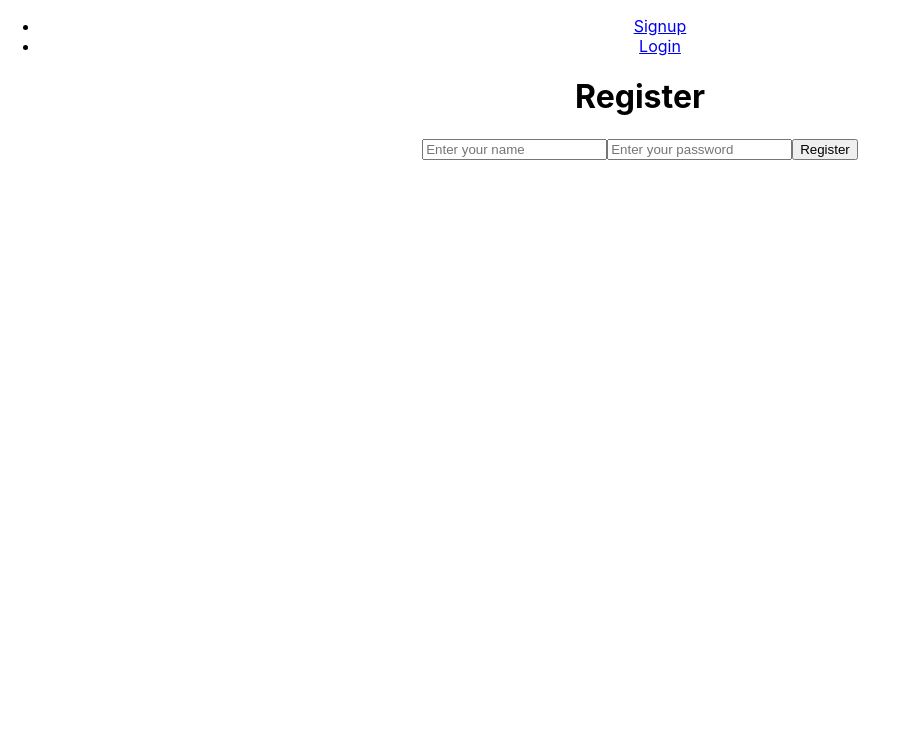
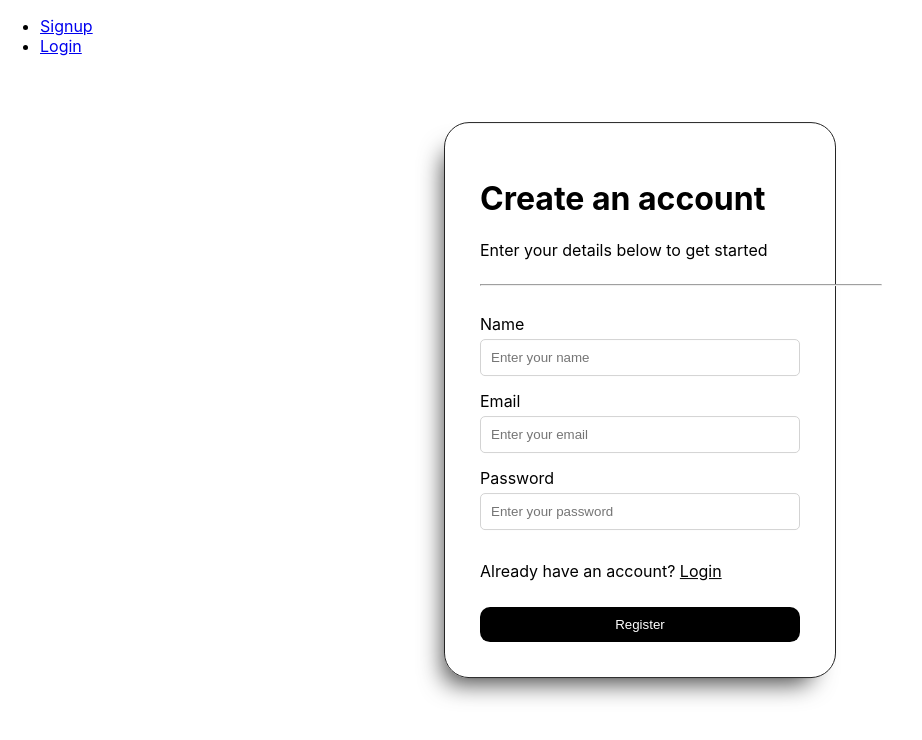
Before and after one commit to V-A-T-S-A-L/coding-platform, a React (Create React App) app in the folder frontend/: page /signup in a window 1280 px wide. Shown: the top 740 px of the page, without its empty margins (0-922 px from the left). Built offline with nearby package versions, Linux system fonts and the light colour scheme.

Commit message:
Signup backend-frontend

```diff
--- a/frontend/src/App.css
+++ b/frontend/src/App.css
@@ -1,10 +1,52 @@
-.App {
-  text-align: center;
-}
-
 .App-logo {
   height: 40vmin;
   pointer-events: none;
+}
+
+.signup-div {
+  display: flex;
+  flex-direction: column;
+  position: absolute;
+  border: 1px groove #242424;
+  left: 50%;
+  top: 50%;
+  transform: translate(-50%, -50%);
+  width: 25%;
+  height: auto;
+  padding: 35px;
+  border-radius: 25px;
+  -webkit-box-shadow: -12px 17px 25px -12px rgba(0,0,0,0.75);
+  -moz-box-shadow: -12px 17px 25px -12px rgba(0,0,0,0.75);
+  box-shadow: -12px 17px 25px -12px rgba(0,0,0,0.75);
+}
+
+.signup-ul {
+  margin: auto;
+  border: 1px solid;
+  margin-left: 0;
+}
+
+.signup-ul li {
+  list-style: none;
+  margin: auto;
+}
+
+.inputBox {
+  padding: 10px;
+  margin-top: 5px;
+  margin-bottom: 15px;
+  border-radius: 5px;
+  border: 1px solid lightgray;
+}
+
+.signup-btn {
+  background-color: #000;
+  border: none;
+  color: white;
+  padding: 10px;
+  margin-top: 10px;
+  border-radius:10px;
+  cursor: pointer;
 }
 
 @media (prefers-reduced-motion: no-preference) {
--- a/frontend/src/components/Login.js
+++ b/frontend/src/components/Login.js
@@ -23,7 +23,7 @@ const Login = () => {
             const response =  await axios.post('http://localhost:5000/login', data);
             if(response.status === 200 || response.status === 201) {
                 localStorage.setItem('user', JSON.stringify(response.data));
-                navigate("/");
+                navigate("/home");
             }
         } catch (error) {
             console.warn(error);
--- a/frontend/src/components/Signup.js
+++ b/frontend/src/components/Signup.js
@@ -1,30 +1,32 @@
 import React, { useState, useEffect } from "react";
-import { useNavigate } from "react-router-dom";
+import { Link, useNavigate } from "react-router-dom";
 import axios from 'axios';
 
 const Signup = () => {
 
     const [name, setName] = useState("");
     const [password, setPassword] = useState("");
+    const [email, setEmail] = useState("");
     const navigate = useNavigate();
     const profilePic = '/uploads/add.png';
 
     useEffect(() => {
         const auth = localStorage.getItem('user');
         if(auth) {
-            navigate('/');
+            navigate('/home');
         }
     })
 
     const collectData = async () => {
 
-        const data = { name, password, profilePic };
+        const data = { name, password, email, profilePic };
+        console.warn(data);
 
         try {
             const response =  await axios.post('http://localhost:5000/signup', data);
             if(response.status === 200 || response.status === 201) {
                 localStorage.setItem('user', JSON.stringify(response.data));
-                navigate("/");
+                navigate("/home");
             }
         } catch (error) {
             console.warn(error);
@@ -35,9 +37,17 @@ const Signup = () => {
     return (
         <div>
             <div className="signup-div">
-                <h1>Register</h1>
+                <label><h1>Create an account</h1></label>
+                <label><p style={{marginTop: "0"}}>Enter your details below to get started</p></label>
+                <hr style={{color:"black", width: "400px"}}></hr>
+                <br></br>
+                <label>Name</label>
                 <input type="text" className="inputBox" value={name} onChange={(e) => setName(e.target.value)} placeholder="Enter your name"></input>
+                <label>Email</label>
+                <input type="text" className="inputBox" value={email} onChange={(e) => setEmail(e.target.value)} placeholder="Enter your email"></input>
+                <label>Password</label>
                 <input type="password" className="inputBox" value={password} onChange={(e) => setPassword(e.target.value)} placeholder="Enter your password"></input>
+                <p>Already have an account? <Link to={'/login'} style={{color: "black"}}>Login</Link></p>
                 <button onClick={collectData} className="signup-btn" type="button">Register</button>
             </div>
         </div>
--- a/frontend/src/index.css
+++ b/frontend/src/index.css
@@ -5,6 +5,7 @@ body {
     sans-serif;
   -webkit-font-smoothing: antialiased;
   -moz-osx-font-smoothing: grayscale;
+  background-color: #fff;
 }
 
 code {
```
Also changed, not shown: 1 other file (tests, documents, lock files or other folders).
